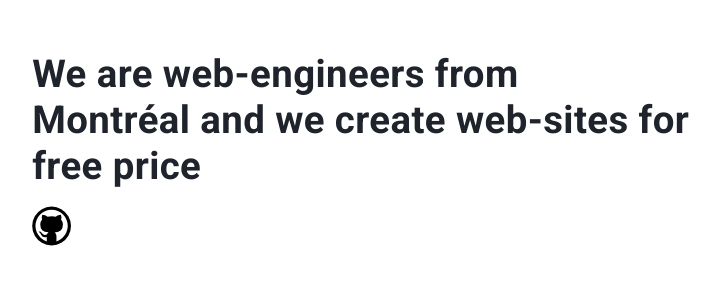
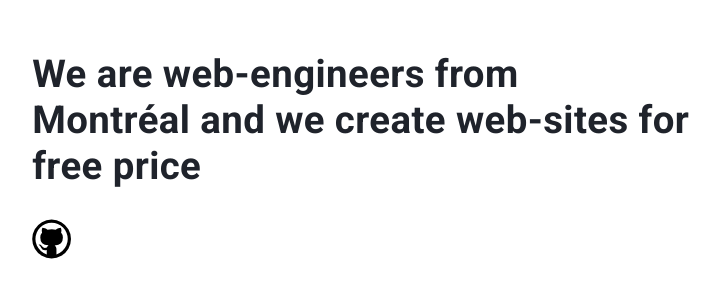
Before and after one commit to web-being/web-being.github.io, a Jekyll site: the page built from index.html, in a window 1280 px wide. Shown: the top 300 px of the page, without its empty margins (19-739 px from the left). Built offline with Jekyll 4.4.1, drawn with Linux system fonts in a browser that asks for light colours.

Commit message:
Fix padding

```diff
--- a/css/index.css
+++ b/css/index.css
@@ -60,7 +60,7 @@ h6 {
 	line-height: 1.2;
 	font-size: 1.6rem;
 	color: rgb(31, 35, 43);
-	margin: 0 0 .8rem;
+	margin: 0 0 1.6rem;
 }
 h1 {
 	font-size: 2.4rem;
```
